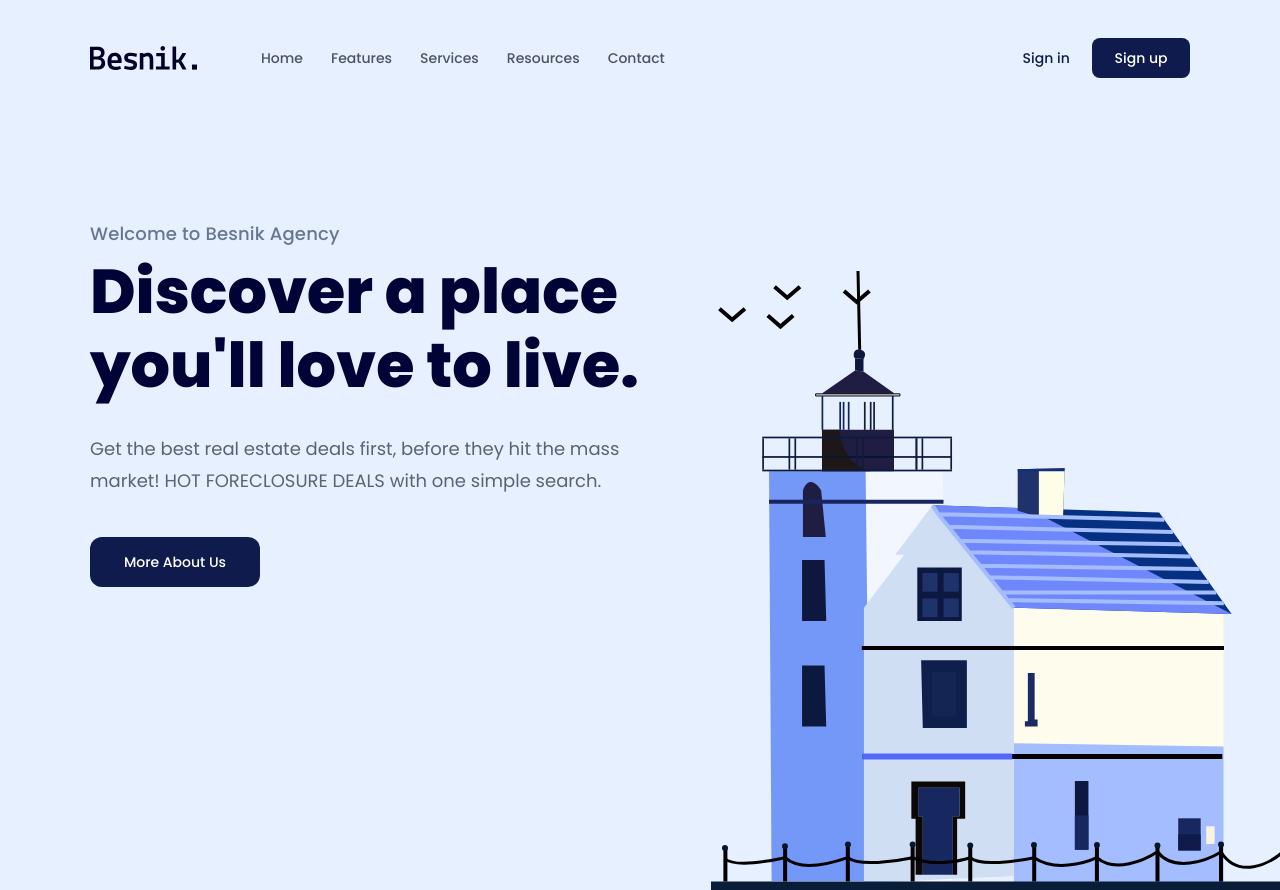
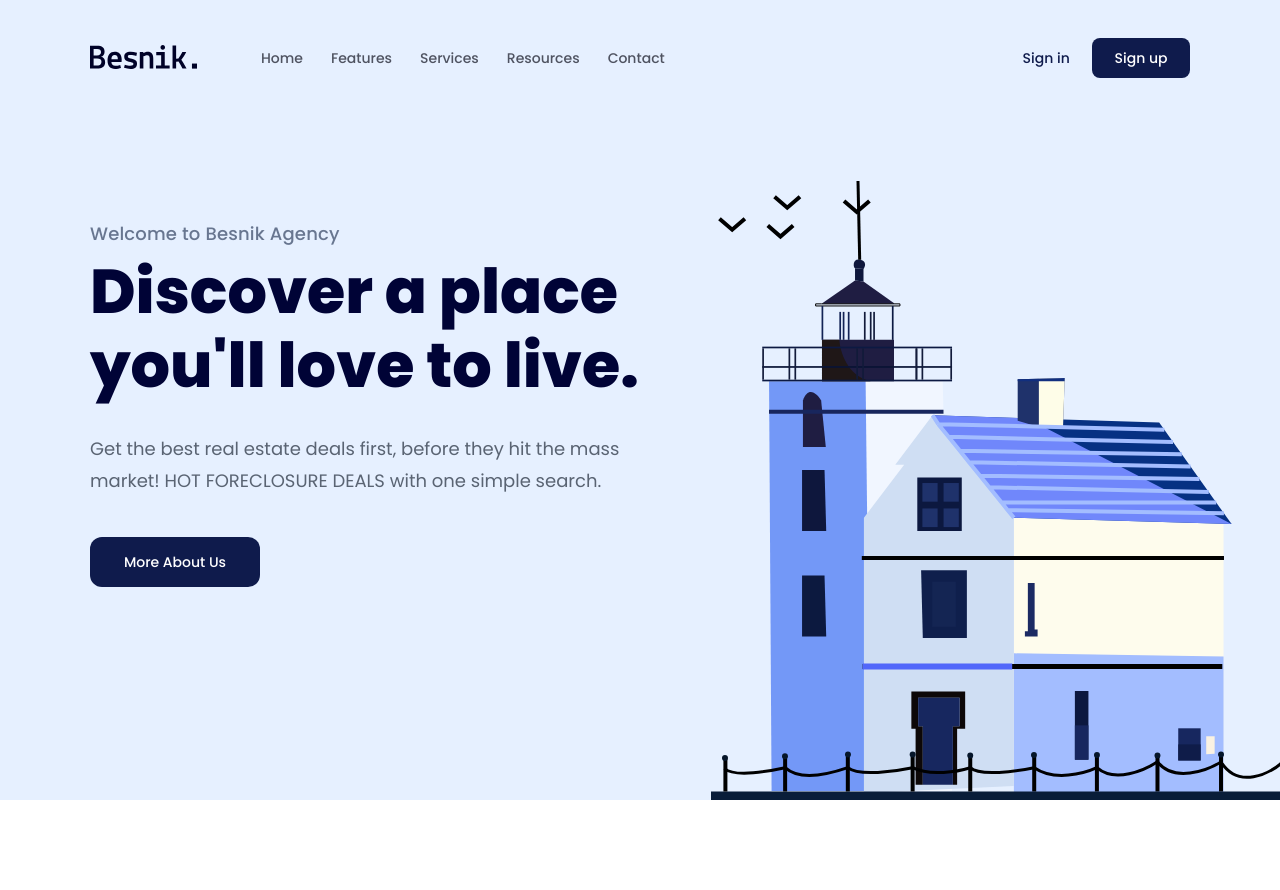
Before and after one commit to kiennt1096/f8-htmlcss-01, a plain HTML site: page index.html in a window 1280 px wide. Shown: the top 890 px of the page. Drawn offline with Linux system fonts and the light colour scheme.

Commit message:
fix bug logo

```diff
--- a/assets/css/style.css
+++ b/assets/css/style.css
@@ -55,7 +55,7 @@ a {
 .hero-wrap {
     position: relative;
     background: #e6f0ff;
-    height: 100vh;
+    height: calc(100vh - 90px);
     display: flex;
     flex-direction: column;
 }
--- a/index.html
+++ b/index.html
@@ -14,7 +14,9 @@
                 <div class="content">
                     <nav class="navbar">
                         <!-- LOGO -->
-                        <img src="./assets/img/Logo.svg" alt="Besnik." />
+                        <a href="/">
+                            <img src="./assets/img/Logo.svg" alt="Besnik."
+                        /></a>
                         <!-- MENU -->
                         <ul>
                             <li><a href="#!">Home</a></li>
```
